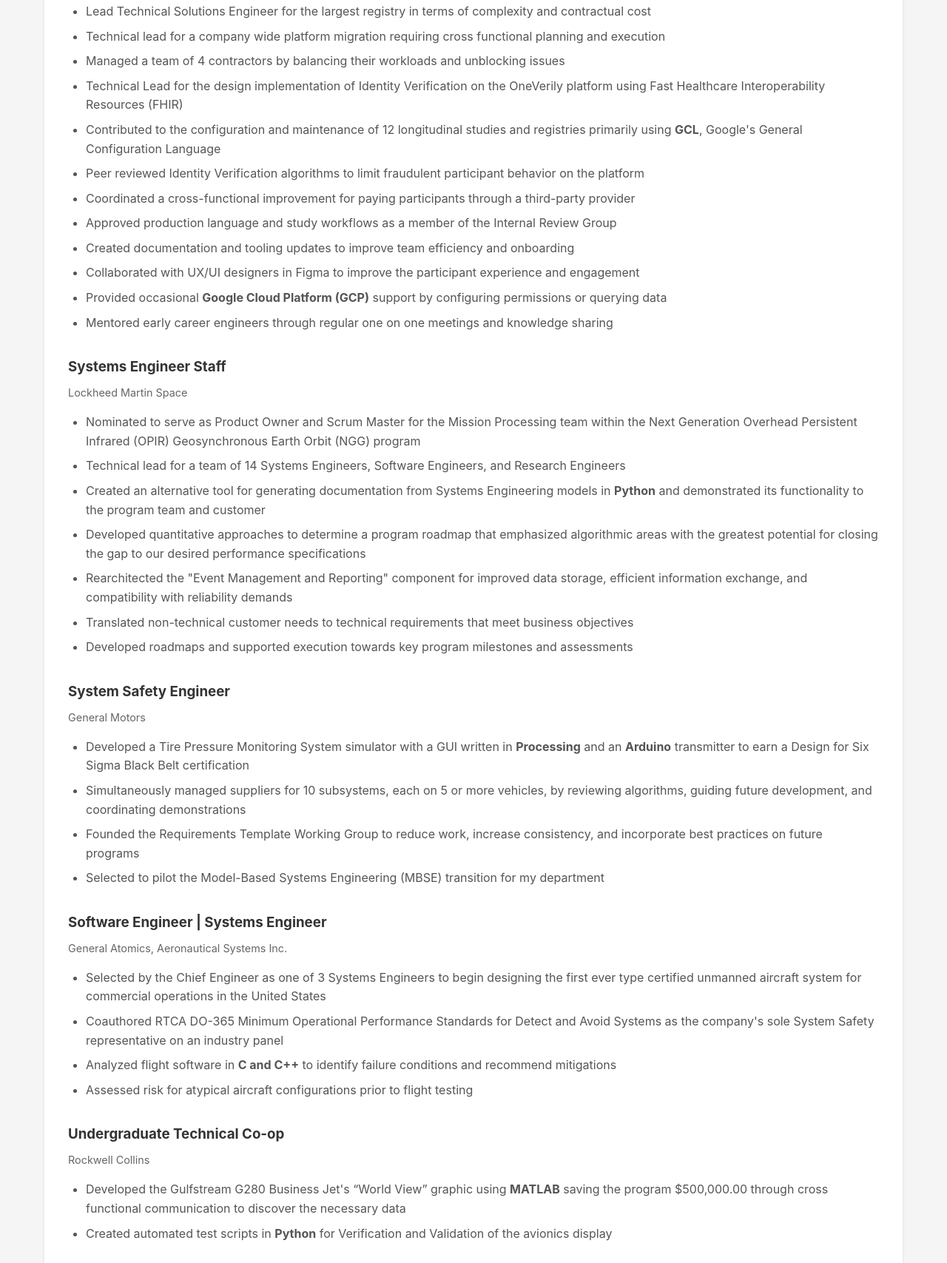
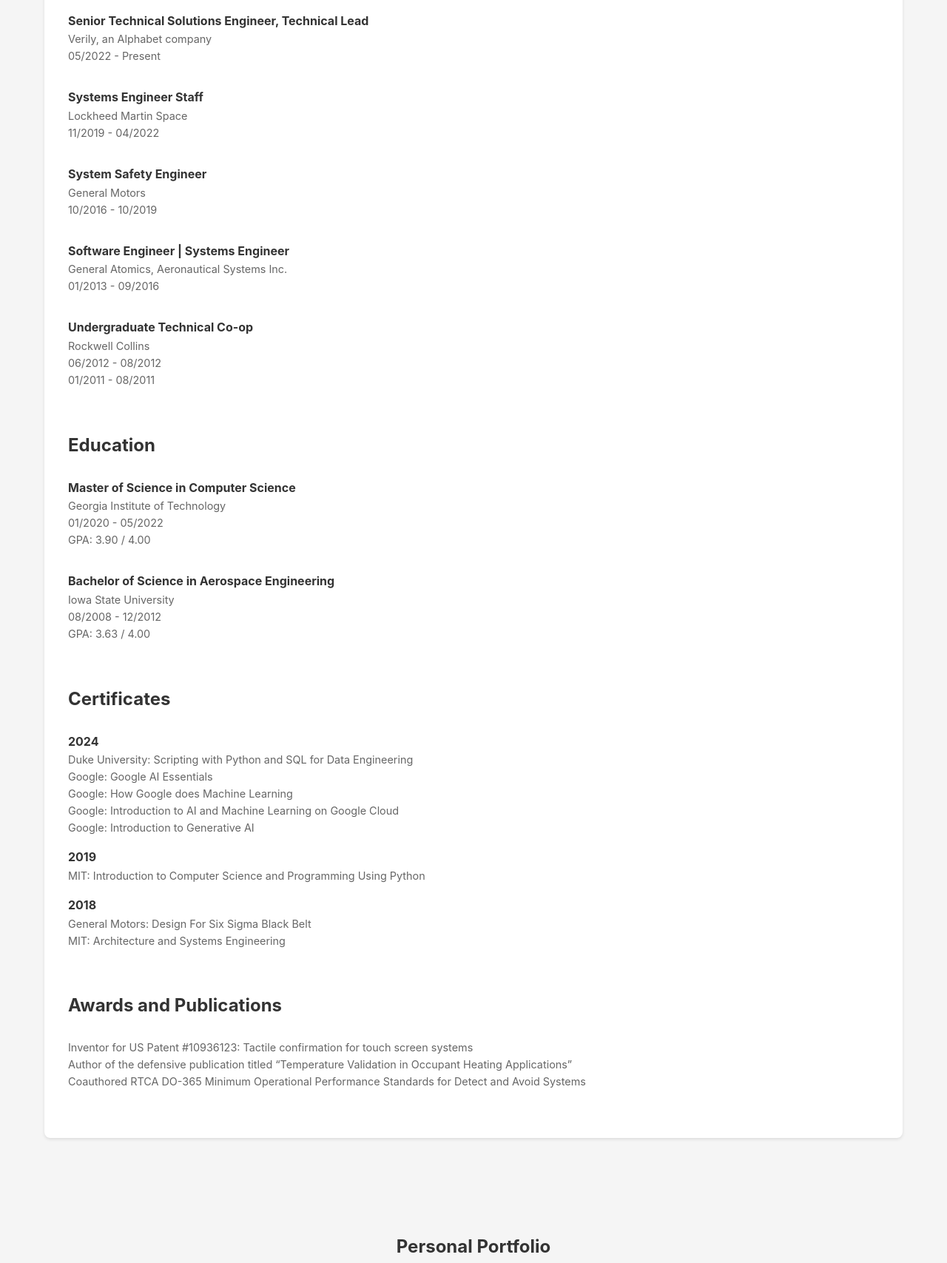
Before and after one commit to CodingAero/CodingAero.github.io, a plain HTML site: page index.html in a window 1280 px wide. Shown: the part 1018-2725 px from the top of the page at 74% size. Drawn offline with Linux system fonts and the light colour scheme.

Commit message:
Reduce content for readability and to highlight portfolio items.

```diff
--- a/index.html
+++ b/index.html
@@ -13,11 +13,8 @@
         <nav class="container">
             <div class="logo"></div>
             <div class="nav-links">
-                <a href="#overview">Overview</a>
-                <a href="#experience">Experience</a>
-                <a href="#education">Education</a>
-                <a href="#certificates">Certificates</a>
-                <a href="#awardspublications">Awards/Publications</a>
+                <a href="#welcome">Welcome</a>
+                <a href="#career">Career</a>
                 <a href="#portfolio">Portfolio</a>
             </div>
         </nav>
@@ -30,152 +27,121 @@
         </div>
     </section>
 
-    <section id="overview">
+    <section id="welcome">
         <div class="container">
-            <h2 class="section-title">Overview</h2>
+            <h2 class="section-title">Welcome</h2>
             <div class="experience">
-                <p>I have leveraged my experience and a diverse set of skills to solve complex engineering problems,
-                    across a number of
-                    industries, in novel ways using data and cross-functional collaboration. I have a proven track
-                    record for successfully
-                    leading teams and technical efforts with limited oversight and the freedom to broadly explore the
-                    design space.</p>
+                <p>
+                    Welcome to my GitHub Portfolio! Below you will find a brief career overview followed by links to various personal projects. You'll
+                    notice this site is being actively built out so revisit it from time to time to find more content. School projects will be added
+                    shortly as well but code will not be provided for those particular items in an attempt to discourage current students from submitting
+                    it as their own work. This code can be provided as needed in various circumstances though. Enjoy!
+                </p>
             </div>
         </div>
     </section>
 
-    <section id="experience">
+    <section id="career">
         <div class="container">
-            <h2 class="section-title">Experience</h2>
+            <h2 class="section-title">Career</h2>
             <div class="experience">
+
+                <h2>Experience</h2>
+                <br>
                 <div class="experience-item">
-                    <h3>Senior Technical Solutions Engineer, Technical Lead</h3>
-                    <div class="meta">Verily, an Alphabet company</div>
-                    <ul>
-                    <li>Lead Technical Solutions Engineer for the largest registry in terms of complexity and contractual cost</li>
-                    <li>Technical lead for a company wide platform migration requiring cross functional planning and execution</li>
-                    <li>Managed a team of 4 contractors by balancing their workloads and unblocking issues</li>
-                    <li>Technical Lead for the design implementation of Identity Verification on the OneVerily platform using Fast Healthcare Interoperability Resources (FHIR)</li>
-                    <li>Contributed to the configuration and maintenance of 12 longitudinal studies and registries primarily using <b>GCL</b>, Google's General Configuration Language</li>
-                    <li>Peer reviewed Identity Verification algorithms to limit fraudulent participant behavior on the platform</li>
-                    <li>Coordinated a cross-functional improvement for paying participants through a third-party provider</li>
-                    <li>Approved production language and study workflows as a member of the Internal Review Group</li>
-                    <li>Created documentation and tooling updates to improve team efficiency and onboarding</li>
-                    <li>Collaborated with UX/UI designers in Figma to improve the participant experience and engagement</li>
-                    <li>Provided occasional <b>Google Cloud Platform (GCP)</b> support by configuring permissions or querying data</li>
-                    <li>Mentored early career engineers through regular one on one meetings and knowledge sharing</li>
-                    </ul>
+                    <h4>Senior Technical Solutions Engineer, Technical Lead</h4>
+                    <div class="meta">
+                        Verily, an Alphabet company<br>
+                        05/2022 - Present
+                    </div>
                 </div>
                 <div class="experience-item">
-                    <h3>Systems Engineer Staff</h3>
-                    <div class="meta">Lockheed Martin Space</div>
-                    <ul>
-                    <li>Nominated to serve as Product Owner and Scrum Master for the Mission Processing team within the Next Generation Overhead Persistent Infrared (OPIR) Geosynchronous Earth Orbit (NGG) program</li>
-                    <li>Technical lead for a team of 14 Systems Engineers, Software Engineers, and Research Engineers</li>
-                    <li>Created an alternative tool for generating documentation from Systems Engineering models in <b>Python</b> and demonstrated its functionality to the program team and customer</li>
-                    <li>Developed quantitative approaches to determine a program roadmap that emphasized algorithmic areas with the greatest potential for closing the gap to our desired performance specifications</li>
-                    <li>Rearchitected the "Event Management and Reporting" component for improved data storage, efficient information exchange, and compatibility with reliability demands</li>
-                    <li>Translated non-technical customer needs to technical requirements that meet business objectives</li>
-                    <li>Developed roadmaps and supported execution towards key program milestones and assessments</li>
-                    </ul>
+                    <h4>Systems Engineer Staff</h4>
+                    <div class="meta">
+                        Lockheed Martin Space<br>
+                        11/2019 - 04/2022
+                    </div>
                 </div>
                 <div class="experience-item">
-                    <h3>System Safety Engineer</h3>
-                    <div class="meta">General Motors</div>
-                    <ul>
-                    <li>Developed a Tire Pressure Monitoring System simulator with a GUI written in <b>Processing</b> and an <b>Arduino</b> transmitter to earn a Design for Six Sigma Black Belt certification</li>
-                    <li>Simultaneously managed suppliers for 10 subsystems, each on 5 or more vehicles, by reviewing algorithms, guiding future development, and coordinating demonstrations</li>
-                    <li>Founded the Requirements Template Working Group to reduce work, increase consistency, and incorporate best practices on future programs</li>
-                    <li>Selected to pilot the Model-Based Systems Engineering (MBSE) transition for my department</li>
-                    </ul>
+                    <h4>System Safety Engineer</h4>
+                    <div class="meta">
+                        General Motors<br>
+                        10/2016 - 10/2019
+                    </div>
                 </div>
                 <div class="experience-item">
-                    <h3>Software Engineer | Systems Engineer</h3>
-                    <div class="meta">General Atomics, Aeronautical Systems Inc.</div>
-                    <ul>
-                    <li>Selected by the Chief Engineer as one of 3 Systems Engineers to begin designing the first ever type certified unmanned aircraft system for commercial operations in the United States</li>
-                    <li>Coauthored RTCA DO-365 Minimum Operational Performance Standards for Detect and Avoid Systems as the company's sole System Safety representative on an industry panel</li>
-                    <li>Analyzed flight software in <b>C and C++</b> to identify failure conditions and recommend mitigations</li>
-                    <li>Assessed risk for atypical aircraft configurations prior to flight testing</li>
-                    </ul>
+                    <h4>Software Engineer | Systems Engineer</h4>
+                    <div class="meta">
+                        General Atomics, Aeronautical Systems Inc.<br>
+                        01/2013 - 09/2016
+                    </div>
                 </div>
                 <div class="experience-item">
-                    <h3>Undergraduate Technical Co-op</h3>
-                    <div class="meta">Rockwell Collins</div>
-                    <ul>
-                        <li>Developed the Gulfstream G280 Business Jet's “World View” graphic using <b>MATLAB</b> saving the
-                            program $500,000.00 through cross functional communication to discover the necessary data</li>
-                        <li>Created automated test scripts in <b>Python</b> for Verification and Validation of the avionics display</li>
-                    </ul>
+                    <h4>Undergraduate Technical Co-op</h4>
+                    <div class="meta">
+                        Rockwell Collins<br>
+                        06/2012 - 08/2012<br>
+                        01/2011 - 08/2011
+                    </div>
                 </div>
-            </div>
-        </div>
-    </section>
 
-    <section id="education">
-        <div class="container">
-            <h2 class="section-title">Education</h2>
-            <div class="education">
+                <br>
+
+                <h2>Education</h2>
+                <br>
                 <div class="education-item">
-                    <h3>Master of Science in Computer Science</h3>
-                    <div class="meta">Georgia Institute of Technology</div>
-                    <ul>
-                        <li>3.90 GPA</li>
-                        <li>Specialization: Interactive Intelligence</li>
-                        <li>Coursework in AI, ML, Human-Computer Interaction (HCI), Robotics, Image Processing, and SW Dev.</li>
-                        <li>Used Image Processing and Machine Learning to solve Raven's Progressive Matrices in <b>Python</b></li>
-                        <li>Leveraged various Machine Learning techniques to predict future stock prices in <b>Python</b></li>
-                        <li>Used <b>Python</b> to extract meaning from sentenced using Natural Language Processing (NLP)</li>
-                        <li>Developed a mobile app in <b>Java</b> for comparing job offers</li>
-                    </ul>
+                    <h4>Master of Science in Computer Science</h4>
+                    <div class="meta">
+                        Georgia Institute of Technology<br>
+                        01/2020 - 05/2022<br>
+                        GPA: 3.90 / 4.00
+                    </div>
                 </div>
                 <div class="education-item">
-                    <h3>Bachelor of Science in Aerospace Engineering</h3>
-                    <div class="meta">Iowa State University</div>
-                    <ul>
-                        <li>3.63 GPA</li>
-                        <li>Led the first place Boeing sponsored senior design team for a future medical evacuation vehicle</li>
-                        <li>Led three teams in the design and construction of model aircraft for national competitions</li>
-                        <li>Created Computational Fluid Dynamics (CFD) models and visualizations in <b>MATLAB</b></li>
-                        <li>Obtained a Level 2 Certification in High Power Rocketry</li>
-                        <li>Member of the Iowa State University Cyclone Football 'Varsity' Marching Band's drumline</li>
-                    </ul>
+                    <h4>Bachelor of Science in Aerospace Engineering</h4>
+                    <div class="meta">
+                        Iowa State University<br>
+                        08/2008 - 12/2012<br>
+                        GPA: 3.63 / 4.00
+                    </div>
                 </div>
-            </div>
-        </div>
-    </section>
 
-    <section id="certificates">
-        <div class="container">
-            <h2 class="section-title">Certificates</h2>
-            <div class="experience">
+                <br>
+
+                <h2>Certificates</h2>
+                <br>
                 <div class="experience-item">
-                    <ul>
-                        <li>Scripting with <b>Python</b> and <b>SQL</b> for Data Engineering, Duke University (11/2024)</li>
-                        <li>Google AI Essentials, Google (05/2024)</li>
-                        <li>How Google does Machine Learning, Google (05/2024)</li>
-                        <li>Introduction to AI and Machine Learning on Google Cloud, Google (05/2024)</li>
-                        <li>Introduction to Generative AI, Google (04/2024)</li>
-                        <li>Introduction to Computer Science and Programming Using <b>Python</b>, MIT (07/2019)</li>
-                        <li>Design For Six Sigma Black Belt, General Motors (11/2018)</li>
-                        <li>Architecture and Systems Engineering, MIT (03/2018)</li>
-                    </ul>
+                    <h4>2024</h4>
+                    <div class="meta">
+                        Duke University: Scripting with Python and SQL for Data Engineering<br>
+                        Google: Google AI Essentials<br>
+                        Google: How Google does Machine Learning<br>
+                        Google: Introduction to AI and Machine Learning on Google Cloud<br>
+                        Google: Introduction to Generative AI<br>
+                    </div>
+                    <h4>2019</h4>
+                    <div class="meta">
+                        MIT: Introduction to Computer Science and Programming Using Python<br>
+                    </div>
+                    <h4>2018</h4>
+                    <div class="meta">
+                        General Motors: Design For Six Sigma Black Belt<br>
+                        MIT: Architecture and Systems Engineering
+                    </div>
                 </div>
-            </div>
-        </div>
-    </section>
 
-    <section id="awardspublications">
-        <div class="container">
-            <h2 class="section-title">Awards/Publications</h2>
-            <div class="experience">
+                <br>
+
+                <h2>Awards and Publications</h2>
+                <br>
                 <div class="experience-item">
-                    <ul>
-                        <li>Inventor for US Patent #10936123: Tactile confirmation for touch screen systems</li>
-                        <li>Author of the defensive publication titled “Temperature Validation in Occupant Heating Applications”</li>
-                        <li>Coauthored RTCA DO-365 Minimum Operational Performance Standards for Detect and Avoid Systems</li>
-                    </ul>
+                    <div class="meta">
+                        Inventor for US Patent #10936123: Tactile confirmation for touch screen systems<br>
+                        Author of the defensive publication titled “Temperature Validation in Occupant Heating Applications”<br>
+                        Coauthored RTCA DO-365 Minimum Operational Performance Standards for Detect and Avoid Systems<br>
+                    </div>
                 </div>
+
             </div>
         </div>
     </section>
```
